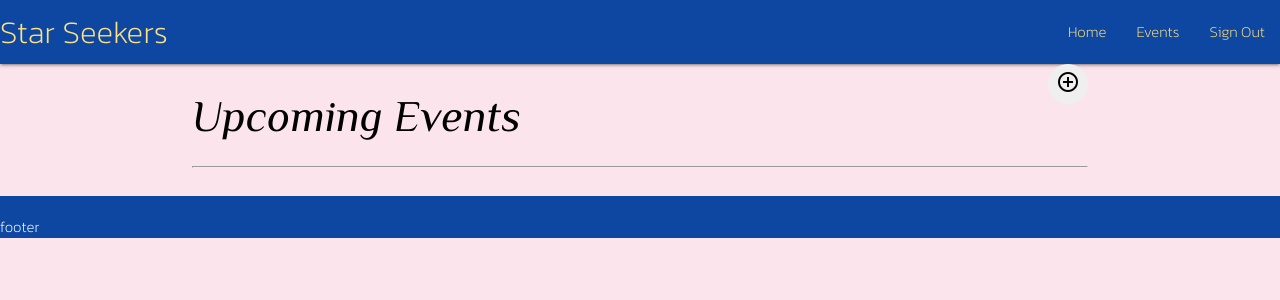
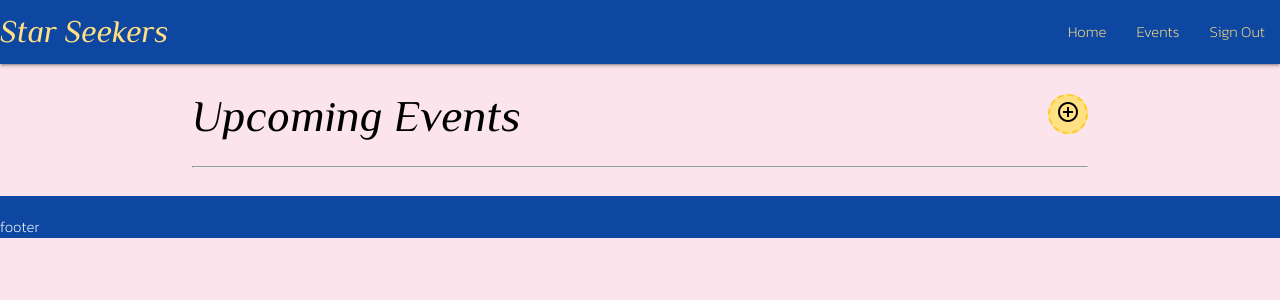
Before and after one commit to Shabucky1812/star-seekers, a Django app: page /events/ in a window 1280 px wide. Shown: the top 300 px of the page. Run offline with Django 4.2, Linux system fonts and the light colour scheme; the visitor is signed in with stand-in values (Sample User, id 1); data that the repository does not hold is empty.

Commit message:
Add hover effects to buttons

```diff
--- a/static/css/style.css
+++ b/static/css/style.css
@@ -14,6 +14,13 @@ body {
 }
 
 h1, h2, h3 {
+    font-family: 'Philosopher', serif;
+    font-style: italic;
+}
+
+/* navbar */
+
+.brand-logo {
     font-family: 'Philosopher', serif;
     font-style: italic;
 }
@@ -52,6 +59,19 @@ h1, h2, h3 {
     width: 40px;
     height: 40px;
     border-radius: 50%;
-    border: dashed 1px #efefef;
+    border: dashed 2px #ffca28;
     margin: 0 auto;
+    background-color: #ffe082;
 }
+
+.add-button {
+    margin-top: 2rem;
+}
+
+.add-button:hover, .edit-button:hover {
+    background-color: #00e676;
+}
+
+.delete-button:hover {
+    background-color: #d32f2f;
+}
--- a/templates/events.html
+++ b/templates/events.html
@@ -7,7 +7,7 @@
     <h3 id="events-page-title">Upcoming Events</h3>
     <!-- only show admins the add event option -->
     {% if user.is_staff %}
-    <a href="{% url 'add_event' %}"><button class="right button"><i class="material-icons">add_circle_outline</i></button></a>
+    <a href="{% url 'add_event' %}"><button class="right button add-button"><i class="material-icons">add_circle_outline</i></button></a>
     {% endif %}
 </div>
 
@@ -24,8 +24,8 @@
 
             <!-- only show admins the edit and delete event options -->
             {% if user.is_staff %}
-            <a href="{% url 'edit_event' event.id %}"><button class="button"><i class="material-icons">create</i></button></a>
-            <a href="{% url 'delete_event' event.id %}"><button class="button"><i class="material-icons">close</i></button></a>
+            <a href="{% url 'edit_event' event.id %}"><button class="button edit-button"><i class="material-icons">create</i></button></a>
+            <a href="{% url 'delete_event' event.id %}"><button class="button delete-button"><i class="material-icons">close</i></button></a>
             {% endif %}
         </div>
         {% endfor %}
```
